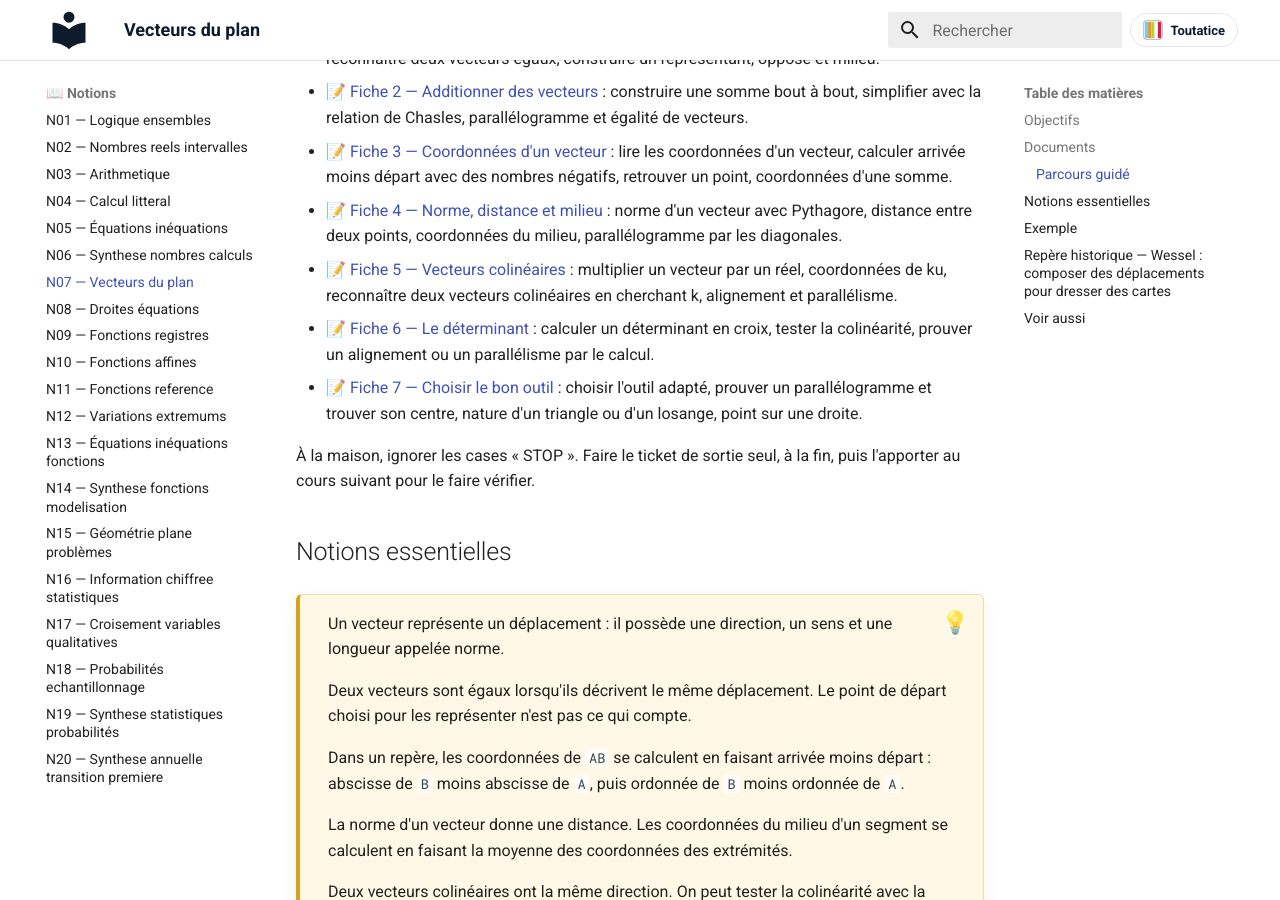
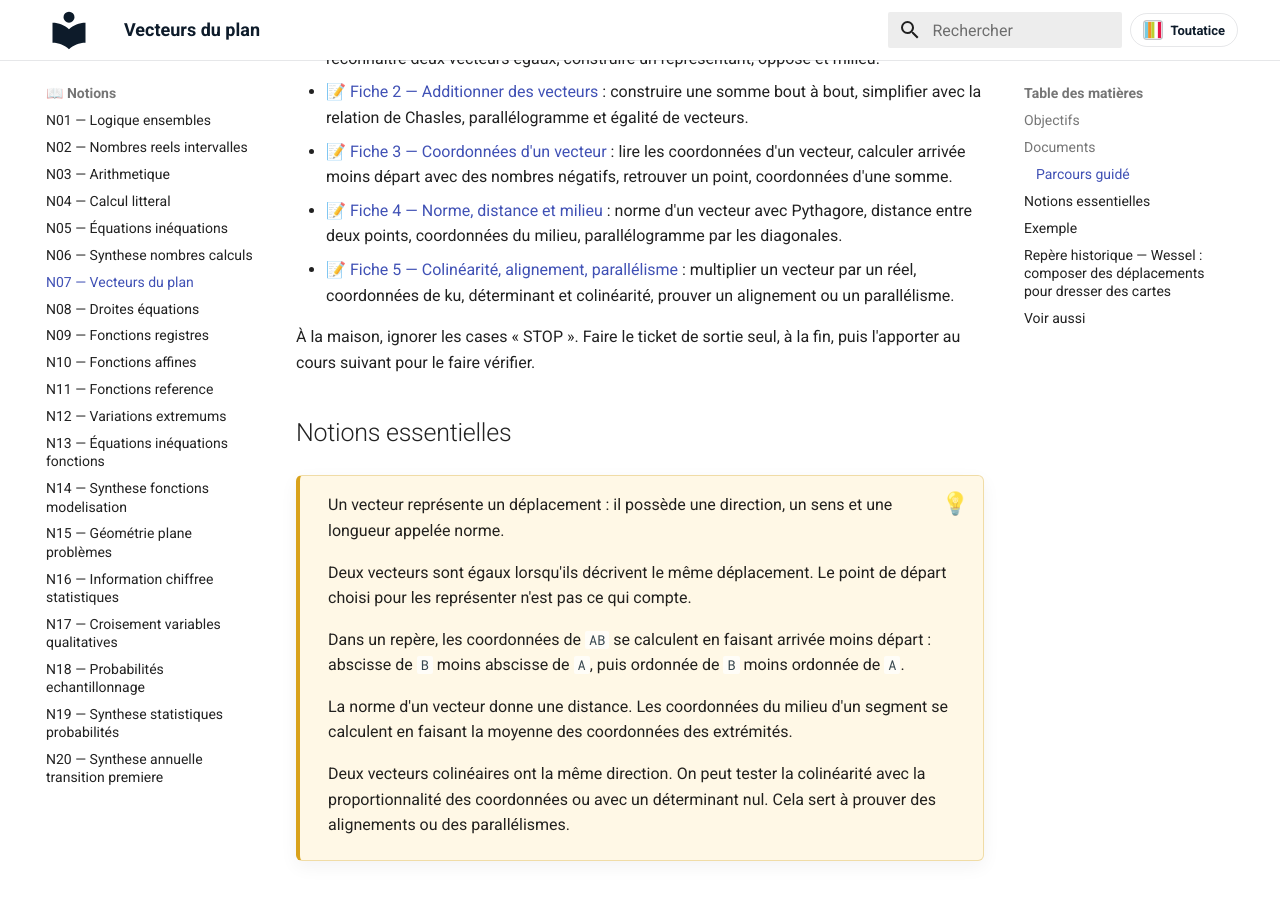
Before and after one commit to vnicolle56610/maths-seconde, an MkDocs documentation site: the page built from docs/notions/N07-vecteurs-du-plan.md, in a window 1280 px wide and 900 px high, scrolled down 1002 px. Built offline with MkDocs 1.6.1 and Material for MkDocs 9.7.7, drawn with Linux system fonts in a browser that asks for light colours.

Commit message:
Publication automatique : 7 fichier(s) copié(s), 2 page(s) mise(s) à jour
Fichiers copiés :
  - docs/parcours-guide/PARCOURS_GUIDE_N06_FICHE_2.pdf
  - docs/parcours-guide/PARCOURS_GUIDE_N06_FICHE_3.pdf
  - docs/parcours-guide/PARCOURS_GUIDE_N07_FICHE_1.pdf
  - docs/parcours-guide/PARCOURS_GUIDE_N07_FICHE_2.pdf
  - docs/parcours-guide/PARCOURS_GUIDE_N07_FICHE_3.pdf
  - docs/parcours-guide/PARCOURS_GUIDE_N07_FICHE_4.pdf
  - docs/parcours-guide/PARCOURS_GUIDE_N07_FICHE_5.pdf

Pages mises à jour :
  - docs/notions/N06-synthese-nombres-calculs.md
  - docs/notions/N07-vecteurs-du-plan.md

Généré par le protocole de publication (publier_ressources_site.py / publier_ressources_gui.py).

```diff
--- a/docs/notions/N07-vecteurs-du-plan.md
+++ b/docs/notions/N07-vecteurs-du-plan.md
@@ -42,9 +42,7 @@ Des fiches pour reprendre la notion en autonomie : à la maison, après une abse
 - 📝 [Fiche 2 — Additionner des vecteurs](../parcours-guide/PARCOURS_GUIDE_N07_FICHE_2.pdf) : construire une somme bout à bout, simplifier avec la relation de Chasles, parallélogramme et égalité de vecteurs.
 - 📝 [Fiche 3 — Coordonnées d'un vecteur](../parcours-guide/PARCOURS_GUIDE_N07_FICHE_3.pdf) : lire les coordonnées d'un vecteur, calculer arrivée moins départ avec des nombres négatifs, retrouver un point, coordonnées d'une somme.
 - 📝 [Fiche 4 — Norme, distance et milieu](../parcours-guide/PARCOURS_GUIDE_N07_FICHE_4.pdf) : norme d'un vecteur avec Pythagore, distance entre deux points, coordonnées du milieu, parallélogramme par les diagonales.
-- 📝 [Fiche 5 — Vecteurs colinéaires](../parcours-guide/PARCOURS_GUIDE_N07_FICHE_5.pdf) : multiplier un vecteur par un réel, coordonnées de ku, reconnaître deux vecteurs colinéaires en cherchant k, alignement et parallélisme.
-- 📝 [Fiche 6 — Le déterminant](../parcours-guide/PARCOURS_GUIDE_N07_FICHE_6.pdf) : calculer un déterminant en croix, tester la colinéarité, prouver un alignement ou un parallélisme par le calcul.
-- 📝 [Fiche 7 — Choisir le bon outil](../parcours-guide/PARCOURS_GUIDE_N07_FICHE_7.pdf) : choisir l'outil adapté, prouver un parallélogramme et trouver son centre, nature d'un triangle ou d'un losange, point sur une droite.
+- 📝 [Fiche 5 — Colinéarité, alignement, parallélisme](../parcours-guide/PARCOURS_GUIDE_N07_FICHE_5.pdf) : multiplier un vecteur par un réel, coordonnées de ku, déterminant et colinéarité, prouver un alignement ou un parallélisme.
 
 À la maison, ignorer les cases « STOP ». Faire le ticket de sortie seul, à la fin, puis l'apporter au cours suivant pour le faire vérifier.
 <!-- PARCOURS-GUIDE:END -->
```
Also changed, not shown: docs/notions/N06-synthese-nombres-calculs.md (+1 -1 lines), 7 other files.
